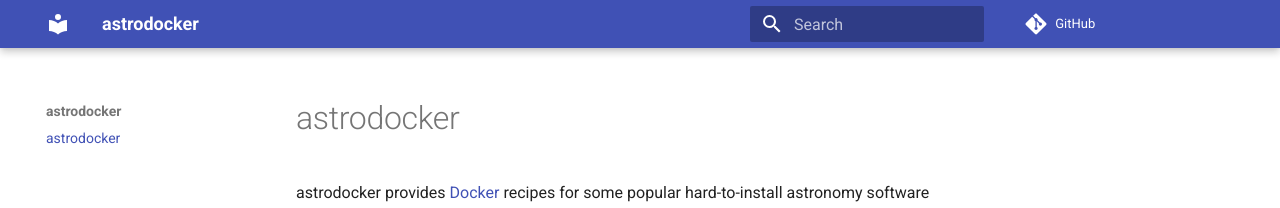
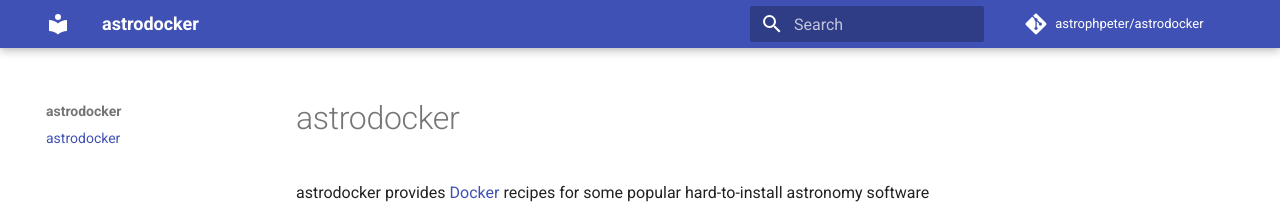
Before and after one commit to astrophpeter/astrodocker, an MkDocs documentation site: the page built from docs/index.md, in a window 1280 px wide. Shown: the top 208 px of the page. Built offline with MkDocs 1.6.1 and Material for MkDocs 9.7.7, drawn with Linux system fonts in a browser that asks for light colours; comment, search, counter and statistics services are not loaded.

```diff
--- a/mkdocs.yml
+++ b/mkdocs.yml
@@ -1,4 +1,5 @@
 site_name: astrodocker
 repo_url: https://github.com/astrophpeter/astrodocker/
+repo_name: astrophpeter/astrodocker
 theme:
   name: material
```
